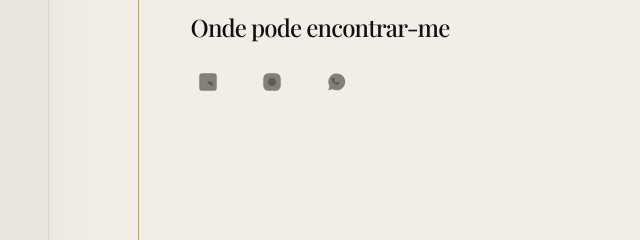
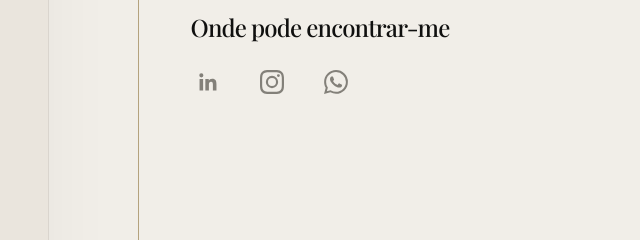
Before and after one commit to AMMoita/templateadvogado, a plain HTML site: page contactos.html in a window 1280 px wide. Shown: the part 745-985 px from the top of the page, 613-1253 px from the left. Drawn offline with nearby package versions, Linux system fonts and the light colour scheme.

Commit message:
Add files via upload

```diff
--- a/contactos.html
+++ b/contactos.html
@@ -451,27 +451,20 @@
                             <div class="contact-social" aria-label="Redes sociais">
 
                                 <a href="https://www.linkedin.com/in/leonel-gomes-cá-99714b161/" target="_blank" rel="noopener noreferrer" aria-label="LinkedIn" title="LinkedIn">
-                                    <svg viewBox="0 0 24 24" aria-hidden="true">
-                                        <path d="M7.2 9.6v7.2"/>
-                                        <path d="M7.2 6.95v.02"/>
-                                        <path d="M11.15 16.8v-7.2"/>
-                                        <path d="M11.15 12.72c.62-1.92 5.65-2.36 5.65 1.45v2.63"/>
-                                        <rect x="3.25" y="3.25" width="17.5" height="17.5" rx="3.1"/>
+                                    <svg viewBox="0 0 24 24" aria-hidden="true" focusable="false">
+                                        <path d="M20.447 20.452h-3.554v-5.569c0-1.328-.027-3.037-1.852-3.037-1.853 0-2.136 1.445-2.136 2.939v5.667H9.351V9h3.414v1.561h.046c.477-.9 1.637-1.85 3.37-1.85 3.601 0 4.267 2.37 4.267 5.455v6.286ZM5.337 7.433a2.062 2.062 0 1 1 .001-4.124 2.062 2.062 0 0 1-.001 4.124ZM3.56 9h3.555v11.452H3.56V9Z"/>
                                     </svg>
                                 </a>
 
                                 <a href="https://www.instagram.com/leonelkha926/" target="_blank" rel="noopener noreferrer" aria-label="Instagram" title="Instagram">
-                                    <svg viewBox="0 0 24 24" aria-hidden="true">
-                                        <rect x="3.25" y="3.25" width="17.5" height="17.5" rx="5.15"/>
-                                        <circle cx="12" cy="12" r="4"/>
-                                        <path d="M17.45 6.58v.02"/>
+                                    <svg viewBox="0 0 24 24" aria-hidden="true" focusable="false">
+                                        <path d="M12 2.163c3.204 0 3.584.012 4.85.07 3.252.148 4.771 1.691 4.919 4.919.058 1.265.069 1.645.069 4.849 0 3.205-.012 3.584-.069 4.849-.149 3.225-1.664 4.771-4.919 4.919-1.266.058-1.644.07-4.85.07-3.204 0-3.584-.012-4.849-.07-3.26-.149-4.771-1.699-4.919-4.92-.058-1.265-.07-1.644-.07-4.849 0-3.204.013-3.583.07-4.849.149-3.227 1.664-4.771 4.919-4.919 1.266-.057 1.645-.069 4.849-.069Zm0-2.163C8.741 0 8.332.014 7.052.072 2.695.272.273 2.69.073 7.052.014 8.332 0 8.741 0 12c0 3.259.014 3.668.072 4.948.2 4.358 2.618 6.78 6.98 6.98C8.332 23.986 8.741 24 12 24c3.259 0 3.668-.014 4.948-.072 4.354-.2 6.782-2.618 6.979-6.98.059-1.28.073-1.689.073-4.948 0-3.259-.014-3.668-.072-4.948-.198-4.354-2.617-6.78-6.98-6.98C15.668.014 15.259 0 12 0Zm0 5.838a6.162 6.162 0 1 0 0 12.324 6.162 6.162 0 0 0 0-12.324Zm0 10.162a4 4 0 1 1 0-8 4 4 0 0 1 0 8Zm6.406-11.845a1.44 1.44 0 1 0 0 2.881 1.44 1.44 0 0 0 0-2.881Z"/>
                                     </svg>
                                 </a>
 
                                 <a href="https://api.whatsapp.com/message/X7AHI5KQPYQXM1?autoload=1&amp;app_absent=0" target="_blank" rel="noopener noreferrer" aria-label="WhatsApp" title="WhatsApp">
-                                    <svg viewBox="0 0 24 24" aria-hidden="true">
-                                        <path d="M4.15 20.25l1.34-4.05a8.45 8.45 0 1 1 3.22 3.08l-4.56.97Z"/>
-                                        <path d="M8.78 8.2c.18-.37.37-.39.62-.39h.35c.17 0 .31.04.42.29l.62 1.42c.08.21.06.36-.08.52l-.46.55c-.13.15-.13.29-.02.46.42.74 1.02 1.34 1.79 1.76.19.11.33.09.48-.08l.6-.73c.15-.18.31-.22.52-.14l1.39.65c.24.11.33.24.33.42 0 .37-.17 1-.63 1.42-.39.36-.94.56-1.59.5-.85-.08-2.05-.48-3.39-1.7-1.18-1.06-1.97-2.4-2.22-3.3-.21-.75-.03-1.24.25-1.55.29-.33.65-.5 1.02-.1Z"/>
+                                    <svg viewBox="0 0 24 24" aria-hidden="true" focusable="false">
+                                        <path d="M17.472 14.382c-.297-.149-1.758-.867-2.03-.967-.273-.099-.471-.148-.67.15-.197.297-.767.966-.94 1.164-.173.198-.347.223-.644.074-.297-.148-1.255-.462-2.39-1.475-.883-.788-1.48-1.761-1.653-2.059-.173-.297-.018-.458.13-.606.134-.133.298-.347.446-.52.149-.174.198-.298.298-.497.099-.198.05-.371-.025-.52-.075-.149-.669-1.612-.916-2.207-.242-.579-.487-.5-.669-.51l-.57-.01c-.198 0-.52.074-.792.372-.272.297-1.04 1.016-1.04 2.479s1.065 2.876 1.213 3.074c.149.198 2.095 3.2 5.076 4.487.709.306 1.262.489 1.694.626.712.226 1.36.194 1.872.118.571-.085 1.758-.719 2.006-1.413.248-.694.248-1.289.173-1.413-.074-.124-.272-.198-.57-.347ZM12.004 21.785h-.004a9.87 9.87 0 0 1-5.031-1.378l-.361-.214-3.741.981.998-3.648-.235-.374a9.86 9.86 0 0 1-1.51-5.26c.002-5.447 4.434-9.88 9.888-9.88a9.81 9.81 0 0 1 6.99 2.9 9.825 9.825 0 0 1 2.893 6.994c-.003 5.448-4.435 9.88-9.887 9.88Zm8.413-18.297A11.815 11.815 0 0 0 12.01.001C5.462.001.135 5.329.132 11.892c0 2.096.547 4.142 1.588 5.945L.031 24l6.3-1.652a11.87 11.87 0 0 0 5.674 1.445h.005c6.548 0 11.875-5.328 11.878-11.892a11.82 11.82 0 0 0-3.471-8.413Z"/>
                                     </svg>
                                 </a>
 
```
